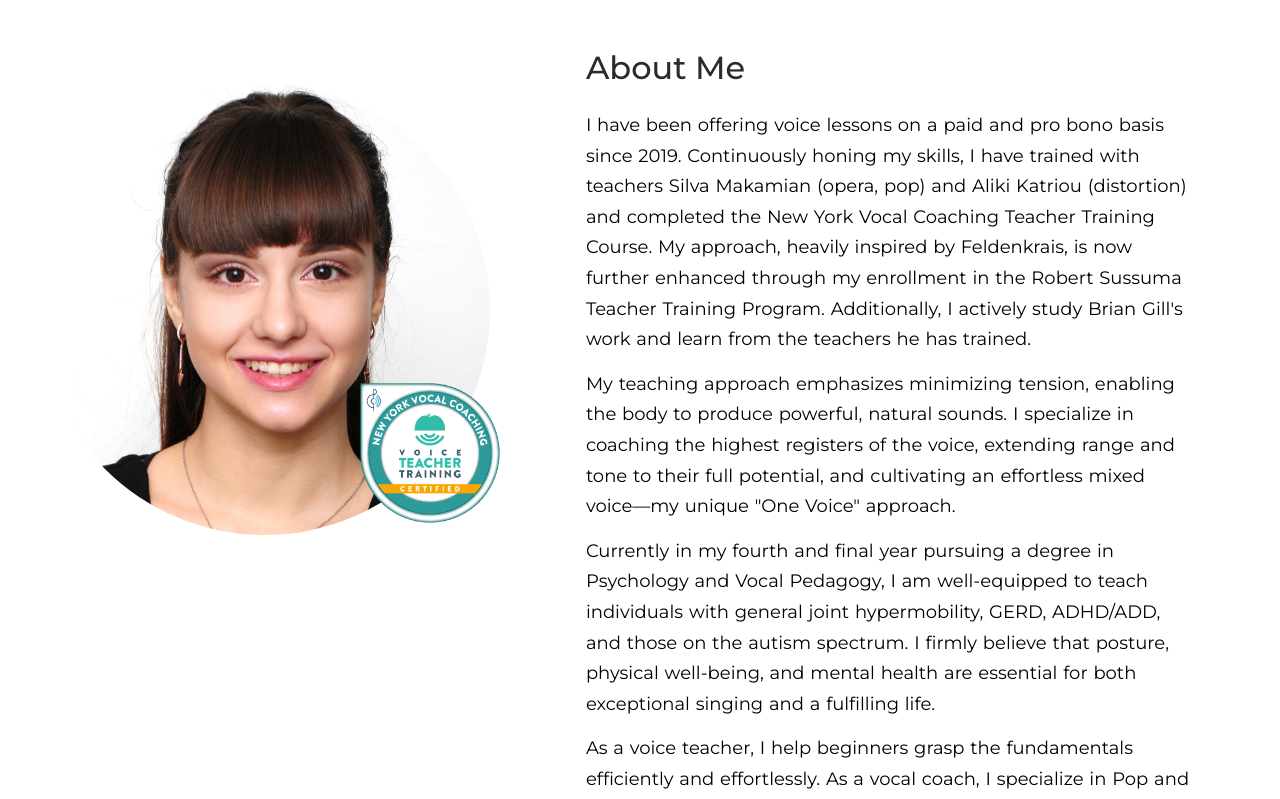
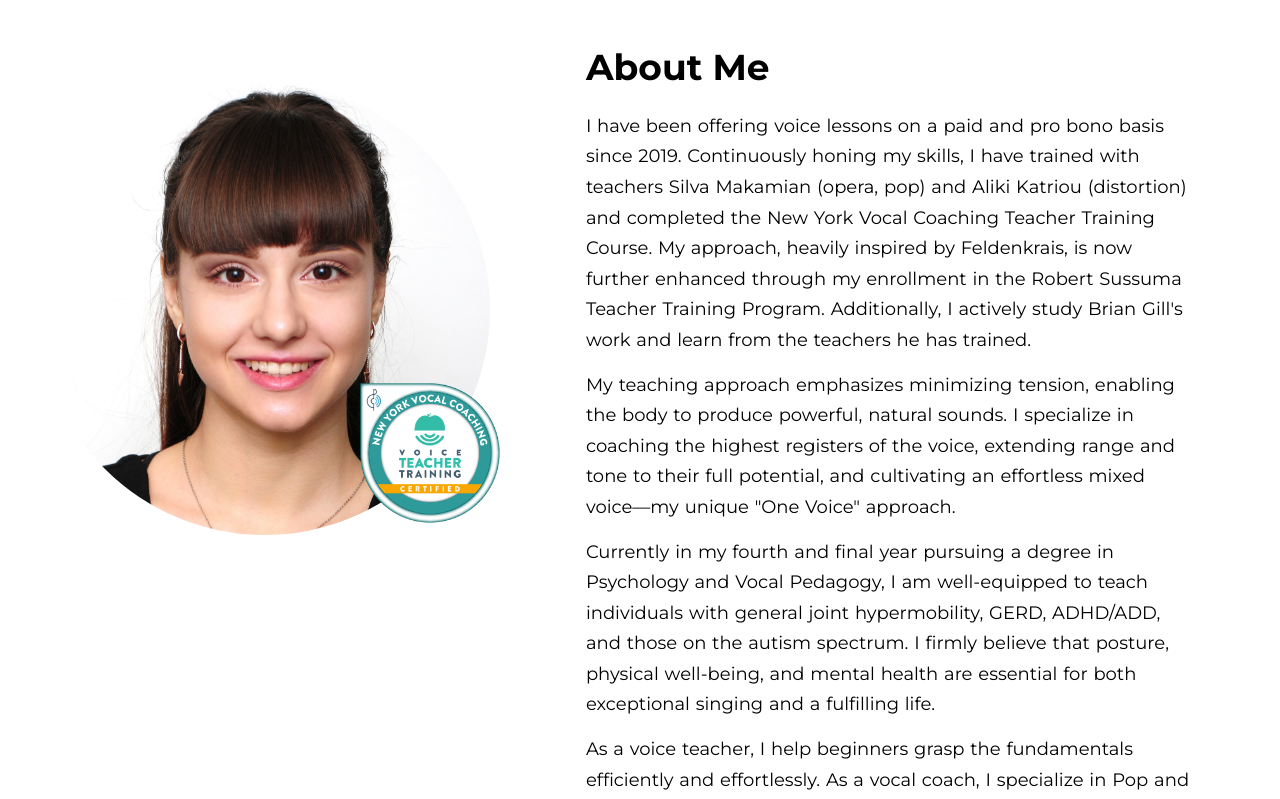
Before and after one commit to rajibul-dev/voccaria, a Next.js app in the folder nextjs/: page / in a window 1280 px wide. Shown: the top 799 px of the page. Built offline with nearby package versions, Linux system fonts and the light colour scheme.

Commit message:
semi colons removed and used the reusable classes in the heading and para

```diff
--- a/nextjs/src/app/mia/sections/about/about.tsx
+++ b/nextjs/src/app/mia/sections/about/about.tsx
@@ -21,7 +21,7 @@ const aboutMiaText = [
 // component
 export default function About() {
   return (
-    <section id="about" className={`block ${AboutStyles.about}`}>
+    <section id="about" className={`${AboutStyles.about}`}>
       <div className={`container ${AboutStyles.container}`}>
         <ImageWithBadge srcImage={MiaImage} srcBadge={MiaBadge} />
         <AboutText text={aboutMiaText} />
--- a/nextjs/src/app/mia/sections/about/components/aboutText.module.css
+++ b/nextjs/src/app/mia/sections/about/components/aboutText.module.css
@@ -1,17 +1,10 @@
 .heading {
-  font-size: 3.2rem;
-  margin-bottom: 1.8rem;
-  font-weight: 500;
-  letter-spacing: normal;
-  color: var(--secondary-gray);
+  margin-bottom: 2rem;
 }
 .aboutText {
   display: flex;
+  flex-direction: column;
   gap: 1.4rem;
-  flex-direction: column;
-  font-size: var(--font-size-p-primary);
-  line-height: 1.7;
-  color: #000;
 }
 .aboutText p:last-child {
   margin-top: 0.5rem;
--- a/nextjs/src/app/mia/sections/about/components/aboutText.tsx
+++ b/nextjs/src/app/mia/sections/about/components/aboutText.tsx
@@ -1,20 +1,24 @@
-import AboutTextStyles from "./aboutText.module.css";
+import AboutTextStyles from "./aboutText.module.css"
 
 interface AboutTextProps {
-  text: string[];
+  text: string[]
 }
 
 const AboutText: React.FC<AboutTextProps> = ({ text }) => {
   return (
     <div className={AboutTextStyles.aboutBox}>
-      <h2 className={AboutTextStyles.heading}>About Me</h2>
+      <h2 className={`section-heading ${AboutTextStyles.heading}`}>About Me</h2>
       <div className={AboutTextStyles.aboutText}>
         {text.map((para: string, index: number) => {
-          return <p key={index}>{para}</p>;
+          return (
+            <p className="goto-paragraph" key={index}>
+              {para}
+            </p>
+          )
         })}
       </div>
     </div>
-  );
-};
+  )
+}
 
-export default AboutText;
+export default AboutText
--- a/nextjs/src/app/mia/sections/about/components/imageWithBadge.tsx
+++ b/nextjs/src/app/mia/sections/about/components/imageWithBadge.tsx
@@ -1,10 +1,10 @@
-import Image, { StaticImageData } from "next/image";
+import Image, { StaticImageData } from "next/image"
 
-import ImgWithBadgeStyles from "./imgwithbadge.module.css";
+import ImgWithBadgeStyles from "./imgwithbadge.module.css"
 
 interface ImageWithBadgeProps {
-  srcImage: StaticImageData;
-  srcBadge: StaticImageData;
+  srcImage: StaticImageData
+  srcBadge: StaticImageData
 }
 
 const ImageWithBadge: React.FC<ImageWithBadgeProps> = ({
@@ -17,15 +17,16 @@ const ImageWithBadge: React.FC<ImageWithBadgeProps> = ({
         className={ImgWithBadgeStyles.miaImg}
         src={srcImage}
         alt="Mia Image"
-        priority
+        priority={true}
       />
       <Image
         className={ImgWithBadgeStyles.badge}
         src={srcBadge}
         alt="Mia's new york vocal coaching voice teaching training certification badge"
+        priority={true}
       />
     </div>
-  );
-};
+  )
+}
 
-export default ImageWithBadge;
+export default ImageWithBadge
```
